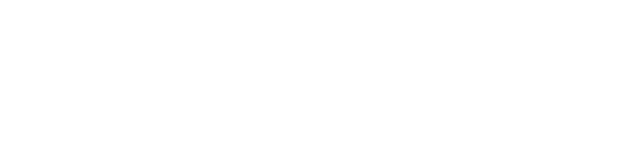
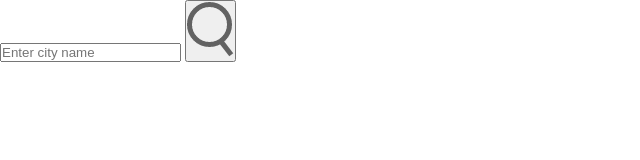
Before and after one commit to SyedMeeranKhan/Weather-App, a plain HTML site: page index.html in a window 1280 px wide. Shown: the whole page, without its empty margins (0-640 px from the left). Drawn offline with Linux system fonts and the light colour scheme.

Commit message:
feat: input feild added

```diff
--- a/index.html
+++ b/index.html
@@ -6,6 +6,11 @@
     <title>Weather App</title>
 </head>
 <body>
-
+    <div class="card">
+        <div class="search">
+            <input type="text" placeholder="Enter city name" spellcheck="false">
+            <button><img src="images/search.png"></button>
+        </div>
+    </div>
 </body>
 </html>
```
